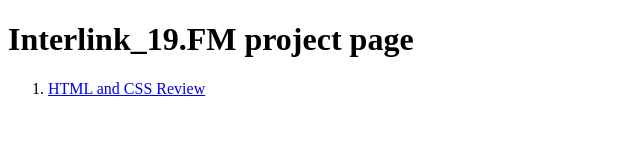
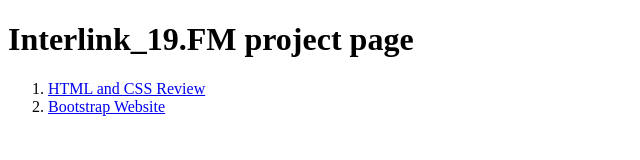
Before and after one commit to dannyg06/Interlink_19.fm, a plain HTML site: page index.html in a window 1280 px wide. Shown: the whole page, without its empty margins (0-640 px from the left). Drawn offline with Linux system fonts and the light colour scheme.

Commit message:
Update index.html

```diff
--- a/index.html
+++ b/index.html
@@ -10,6 +10,7 @@
     <h1>Interlink_19.FM project page</h1>
     <ol>
         <li><a href="HTML and CSS Review/index.html" target="_blank">HTML and CSS Review</li>
+        <li><a href="Bootstrap Website/index.html" target="_blank">Bootstrap Website</a></li>
     </ol>
 </body>
 
```
